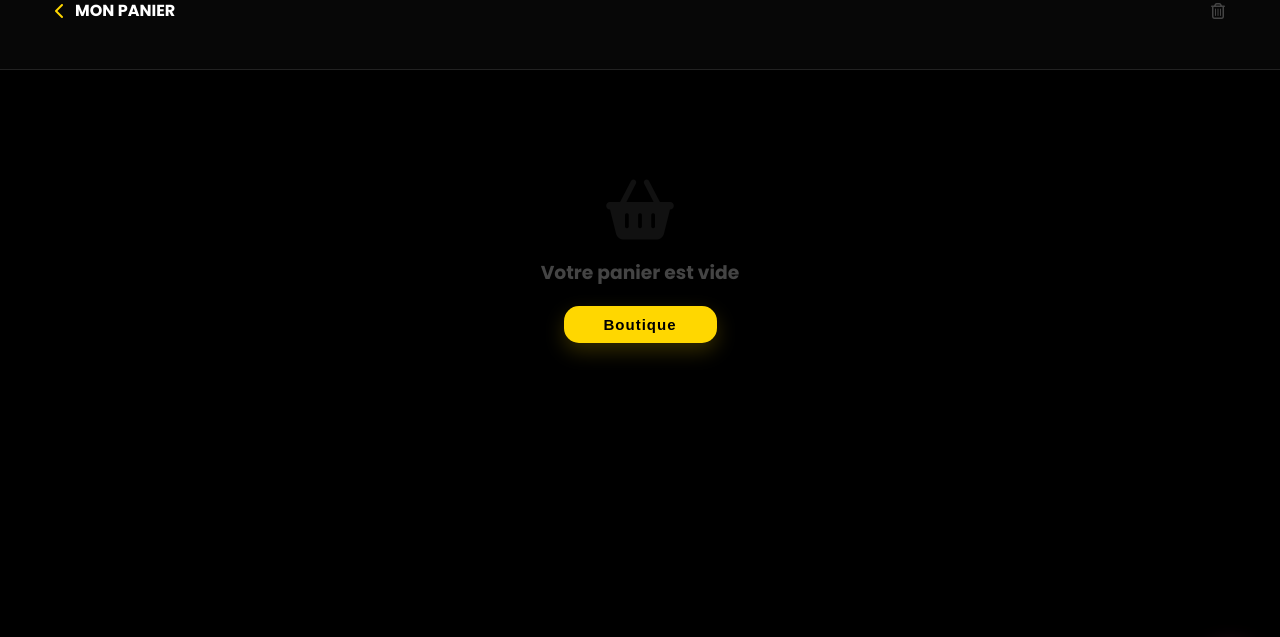
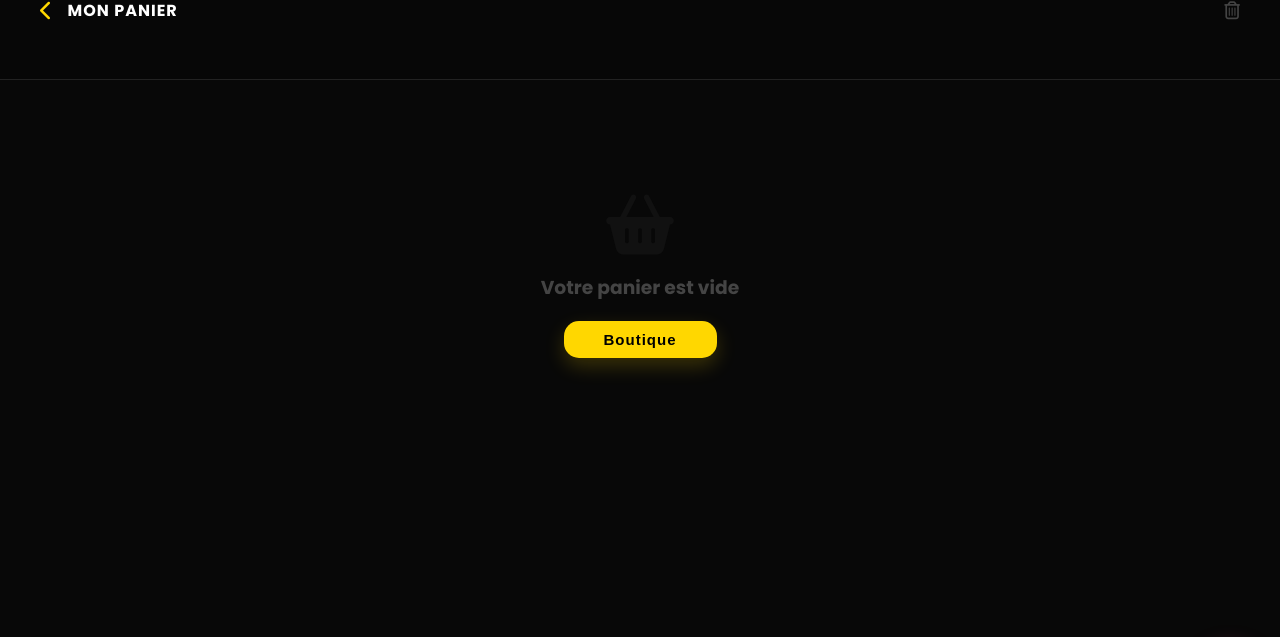
Before and after one commit to Angetheo672/vma-backend, a website: page public/cart.html in a window 1280 px wide. Shown: the top 637 px of the page. Drawn offline with Linux system fonts and the light colour scheme.

Commit message:
Mise à jour majeure : Layout robuste Flexbox et correctifs design

```diff
--- a/public/cart.html
+++ b/public/cart.html
@@ -8,18 +8,18 @@
     <link href="https://fonts.googleapis.com/css2?family=Poppins:wght@300;400;500;600;700&display=swap" rel="stylesheet">
     <link rel="stylesheet" href="https://cdnjs.cloudflare.com/ajax/libs/font-awesome/6.6.0/css/all.min.css">
 </head>
-<body class="app-shell" style="background: #000;">
-    <header class="app-header" style="height: 70px; display: flex; align-items: center; border-bottom: 1px solid #222;">
-        <div style="padding: 0 15px; display: flex; align-items: center; justify-content: space-between; width: 100%;">
-            <div style="display: flex; align-items: center; gap: 10px;">
-                <i class="fa fa-chevron-left" onclick="history.back()" style="color: var(--vma-gold);"></i>
-                <span style="font-weight: 700; color: #fff;">MON PANIER</span>
+<body class="app-shell">
+    <header class="app-header">
+        <div style="display: flex; align-items: center; justify-content: space-between; width: 100%;">
+            <div style="display: flex; align-items: center; gap: 15px;">
+                <i class="fa fa-chevron-left" onclick="history.back()" style="color: var(--vma-gold); font-size: 20px;"></i>
+                <span style="font-weight: 700; color: #fff; letter-spacing: 1px;">MON PANIER</span>
             </div>
-            <i class="fa-regular fa-trash-can" onclick="clearCart()" style="color: #444;"></i>
+            <i class="fa-regular fa-trash-can" onclick="clearCart()" style="color: #444; font-size: 18px;"></i>
         </div>
     </header>
 
-    <main class="scroll-container" style="padding-top: 80px;">
+    <main class="scroll-container">
         <div id="cartItemsList" class="p-16">
             <!-- Items injected -->
         </div>
@@ -31,8 +31,8 @@
         </div>
     </main>
 
-    <!-- CHECKOUT BAR -->
-    <div id="checkoutBar" style="position: fixed; bottom: 70px; width: 100%; background: #080808; padding: 15px 20px; border-top: 1px solid #1a1a1a; display: flex; justify-content: space-between; align-items: center; z-index: 2100; padding-bottom: calc(15px + env(safe-area-inset-bottom));">
+    <!-- CHECKOUT BAR (Integration Robuste dans le Shell) -->
+    <div id="checkoutBar" style="background: #080808; padding: 15px 20px; border-top: 1px solid #1a1a1a; display: flex; justify-content: space-between; align-items: center; z-index: 2100; flex-shrink: 0;">
         <div>
             <span style="font-size: 11px; color: var(--text-muted);">Total</span>
             <div id="cartTotal" style="font-size: 18px; font-weight: 800; color: var(--vma-gold);">0 F</div>
--- a/public/css/style.css
+++ b/public/css/style.css
@@ -104,11 +104,11 @@
     --text-secondary: #e0e0e0;
     --text-muted: #8c8c8c;
 
-    /* Layout */
+    /* Layout (Tailles Fixes Robustes) */
     --header-height: 130px;
-    --nav-height: 75px;
-    --safe-area-bottom: env(safe-area-inset-bottom, 0px);
-    --safe-area-top: env(safe-area-inset-top, 0px);
+    --nav-height: 70px;
+    --safe-area-top: env(safe-area-inset-top, 20px);
+    --safe-area-bottom: env(safe-area-inset-bottom, 10px);
     --border-radius: 12px;
     --transition: all 0.2s ease-in-out;
 }
@@ -121,7 +121,7 @@
     padding: 0;
 }
 
-body {
+body, html {
     background-color: var(--vma-black);
     color: var(--text-primary);
     font-family: 'Poppins', sans-serif;
@@ -129,15 +129,15 @@ body {
     -webkit-font-smoothing: antialiased;
     height: 100%;
     width: 100%;
-    overflow-x: hidden;
+    overflow: hidden; /* Empêche le scroll du body */
 }
 
-/* Layout Containers */
+/* Layout Containers (Flexbox Structure) */
 .app-shell {
     display: flex;
     flex-direction: column;
-    min-height: 100vh;
-    width: 100%;
+    height: 100vh;
+    width: 100vw;
     position: relative;
     background: var(--vma-black);
 }
@@ -145,22 +145,21 @@ body {
 .scroll-container {
     flex: 1;
     overflow-y: auto;
-    padding-top: calc(var(--header-height) + var(--safe-area-top));
-    padding-bottom: calc(var(--nav-height) + var(--safe-area-bottom) + 80px);
+    overflow-x: hidden;
     -webkit-overflow-scrolling: touch;
+    padding: 15px;
 }
 
 /* --- PREMIUM HEADER --- */
 .app-header {
-    position: fixed;
-    top: 0;
-    left: 0;
-    right: 0;
+    flex-shrink: 0;
     height: calc(var(--header-height) + var(--safe-area-top));
+    padding-top: var(--safe-area-top);
     background: rgba(8, 8, 8, 0.98);
     backdrop-filter: blur(15px);
     z-index: 2000;
-    padding: calc(var(--safe-area-top) + 10px) 16px 10px 16px;
+    padding-left: 16px;
+    padding-right: 16px;
     border-bottom: 1px solid #222;
     display: flex;
     flex-direction: column;
@@ -537,18 +536,15 @@ body {
 
 /* --- BOTTOM NAVIGATION --- */
 .bottom-nav {
-    position: fixed;
-    bottom: 0;
-    left: 0;
-    right: 0;
+    flex-shrink: 0;
     height: calc(var(--nav-height) + var(--safe-area-bottom));
+    padding-bottom: var(--safe-area-bottom);
     background: rgba(10, 10, 10, 0.98);
     border-top: 1px solid #222;
     display: flex;
     justify-content: space-around;
     align-items: center;
     z-index: 2000;
-    padding-bottom: var(--safe-area-bottom);
 }
 
 /* --- RESPONSIVE ADAPTATIONS (TABLETS & DESKTOPS) --- */
```
Also changed, not shown: public/index.html (+3 -5 lines), public/marketplace.html (+9 -3 lines), public/profile.html (+3 -5 lines), public/search.html (+5 -5 lines).
